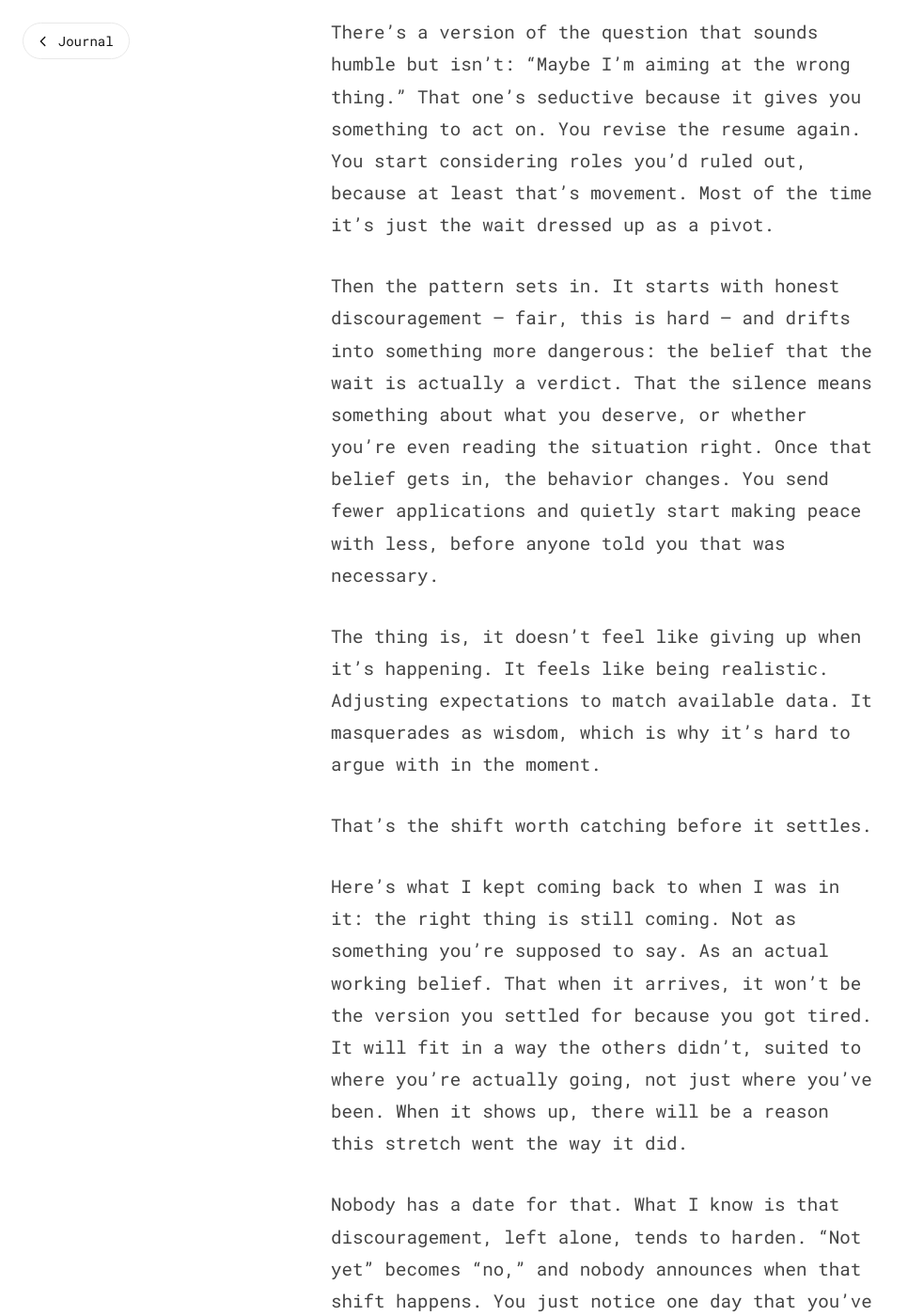
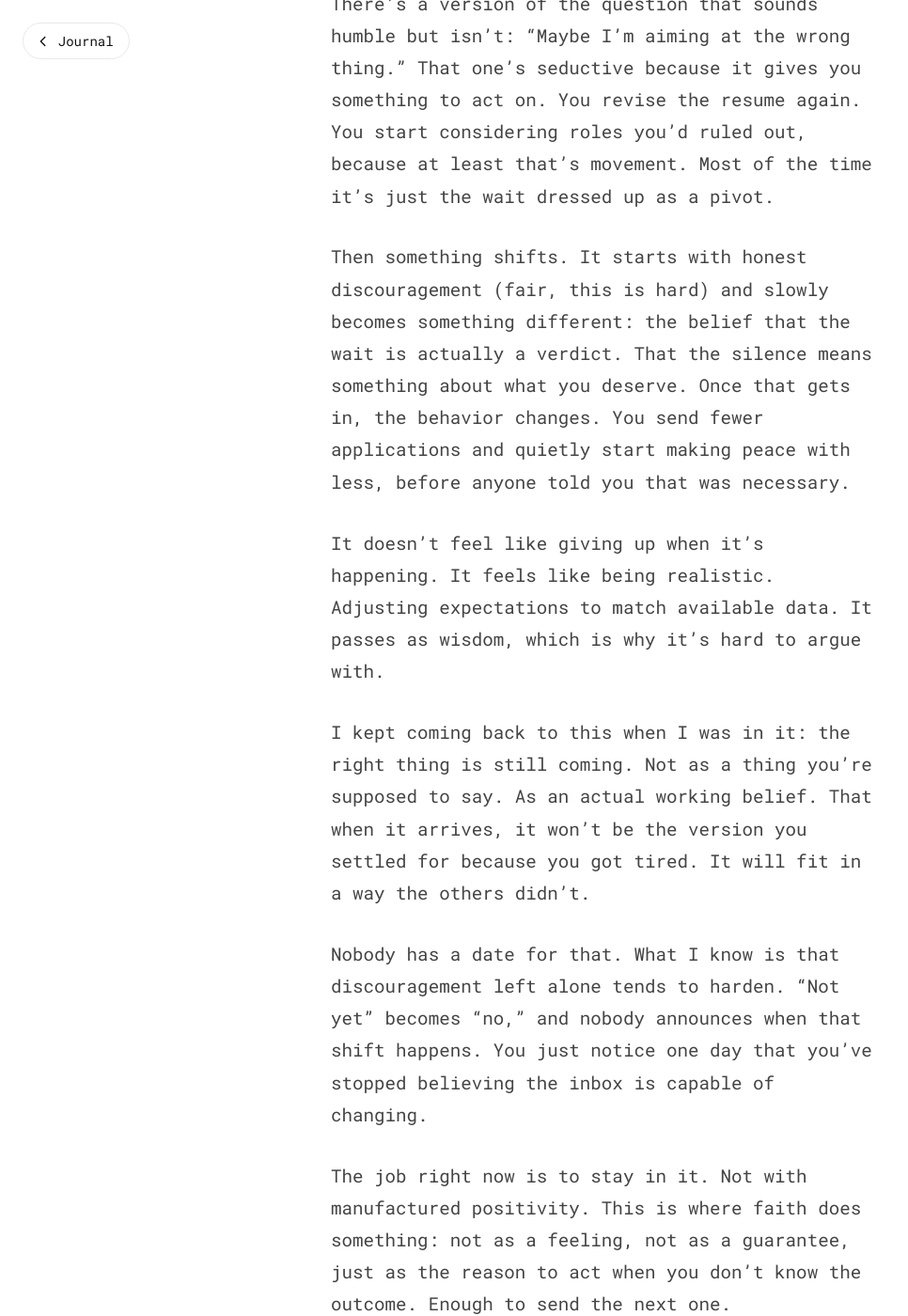
Before and after one commit to woofwallee/ethantouch.com, a Jekyll site: the page built from _posts/2026-05-16-not-yet-is-not-no.md, in a window 1280 px wide and 1400 px high, scrolled down 872 px. Shown: the whole window at 94% size, without its empty margins (0-966 px from the left). Built offline with Jekyll 4.4.1, drawn with Linux system fonts in a browser that asks for light colours; some of the changed text lies outside the part shown.

Commit message:
Update queued post: tightened revision of "Not Yet Is Not No"
Co-Authored-By: Claude Sonnet 4.6 <noreply@anthropic.com>

```diff
--- a/_posts/2026-05-16-not-yet-is-not-no.md
+++ b/_posts/2026-05-16-not-yet-is-not-no.md
@@ -5,24 +5,18 @@ date: 2026-05-16 09:00:00 -0500
 description: "On the silence between job applications, the moment discouragement hardens into a verdict, and why staying in it isn't the same as forced positivity."
 ---
 
-You know what the silence sounds like by now.
-
-Not the silence right after you hit send. The other one. The one that shows up around day four or five, when the recruiter who seemed genuinely interested just... stops responding. You've learned to read it. You didn't want to, but here you are.
+You know what the silence sounds like by now. Not the silence right after you hit send. The other one. The one that shows up around day four or five, when the recruiter who seemed genuinely interested just... stops responding. You've learned to read it. You didn't want to, but here you are.
 
 The rejections aren't actually the hard part. A rejection closes a loop. The hard part is the weeks where nothing moves. You've done everything right and the outcome just hasn't arrived yet. The longer that goes, the easier it gets to start rewriting the story of why.
 
 There's a version of the question that sounds humble but isn't: "Maybe I'm aiming at the wrong thing." That one's seductive because it gives you something to act on. You revise the resume again. You start considering roles you'd ruled out, because at least that's movement. Most of the time it's just the wait dressed up as a pivot.
 
-Then the pattern sets in. It starts with honest discouragement -- fair, this is hard -- and drifts into something more dangerous: the belief that the wait is actually a verdict. That the silence means something about what you deserve, or whether you're even reading the situation right. Once that belief gets in, the behavior changes. You send fewer applications and quietly start making peace with less, before anyone told you that was necessary.
+Then something shifts. It starts with honest discouragement (fair, this is hard) and slowly becomes something different: the belief that the wait is actually a verdict. That the silence means something about what you deserve. Once that gets in, the behavior changes. You send fewer applications and quietly start making peace with less, before anyone told you that was necessary.
 
-The thing is, it doesn't feel like giving up when it's happening. It feels like being realistic. Adjusting expectations to match available data. It masquerades as wisdom, which is why it's hard to argue with in the moment.
+It doesn't feel like giving up when it's happening. It feels like being realistic. Adjusting expectations to match available data. It passes as wisdom, which is why it's hard to argue with.
 
-That's the shift worth catching before it settles.
+I kept coming back to this when I was in it: the right thing is still coming. Not as a thing you're supposed to say. As an actual working belief. That when it arrives, it won't be the version you settled for because you got tired. It will fit in a way the others didn't.
 
-Here's what I kept coming back to when I was in it: the right thing is still coming. Not as something you're supposed to say. As an actual working belief. That when it arrives, it won't be the version you settled for because you got tired. It will fit in a way the others didn't, suited to where you're actually going, not just where you've been. When it shows up, there will be a reason this stretch went the way it did.
+Nobody has a date for that. What I know is that discouragement left alone tends to harden. "Not yet" becomes "no," and nobody announces when that shift happens. You just notice one day that you've stopped believing the inbox is capable of changing.
 
-Nobody has a date for that. What I know is that discouragement, left alone, tends to harden. "Not yet" becomes "no," and nobody announces when that shift happens. You just notice one day that you've stopped believing the inbox is capable of changing.
-
-The job right now is to stay in it. Not with manufactured positivity. This is where faith actually does something -- not as a feeling or a guarantee, but as the reason to act despite not knowing the outcome. Just enough to send the next one.
-
-It will fit when it arrives. Hold that.
+The job right now is to stay in it. Not with manufactured positivity. This is where faith does something: not as a feeling, not as a guarantee, just as the reason to act when you don't know the outcome. Enough to send the next one.
```
